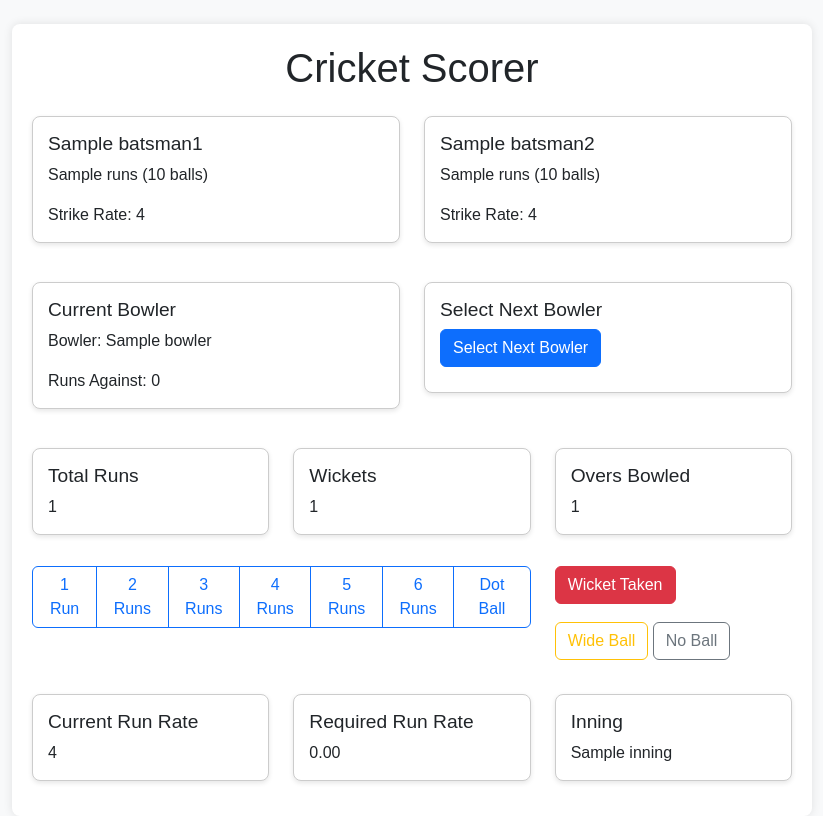
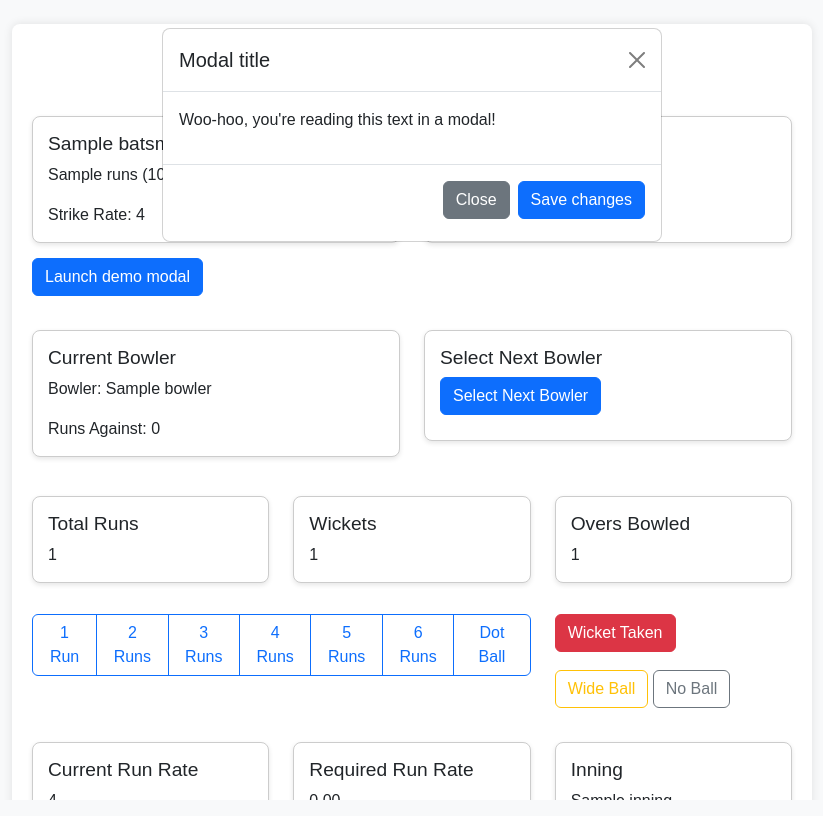
Before and after one commit to RuAstro/Restart_cricket, a Flask app: template templates/scorer_page.html in a window 1280 px wide. Shown: the whole page, without its empty margins (228-1051 px from the left). Run offline with Flask 3, Linux system fonts and the light colour scheme; the template is opened without the code that fills it: most values are stand-ins (such as "Sample title", 1, 10 or a date in 2020); some libraries are stand-ins or nearby versions.

Commit message:
added button for modal pop up(still working in progress)

```diff
--- a/templates/scorer_page.html
+++ b/templates/scorer_page.html
@@ -62,6 +62,28 @@
     </div>
 
 <!-- Bowler Section -->
+<button type="button" class="btn btn-primary" data-bs-toggle="modal" data-bs-target="#exampleModal">
+    Launch demo modal
+  </button>
+<!-- Modal -->
+<div class="modal fade show" id="exampleModal" tabindex="-1" aria-labelledby="exampleModalLabel" style="display: block;" aria-modal="true" role="dialog">
+    <div class="modal-dialog">
+      <div class="modal-content">
+        <div class="modal-header">
+          <h1 class="modal-title fs-5" id="exampleModalLabel">Modal title</h1>
+          <button type="button" class="btn-close" data-bs-dismiss="modal" aria-label="Close"></button>
+        </div>
+        <div class="modal-body">
+          <p>Woo-hoo, you're reading this text in a modal!</p>
+        </div>
+        <div class="modal-footer">
+          <button type="button" class="btn btn-secondary" data-bs-dismiss="modal">Close</button>
+          <button type="button" class="btn btn-primary">Save changes</button>
+        </div>
+      </div>
+    </div>
+  </div>
+
 <div class="row mt-4">
     <div class="col-md-6">
         <div class="card">
@@ -168,23 +190,5 @@
     </div>
 </div>
 
-  <!-- Modal -->
-  <div class="modal fade" id="exampleModalLive" tabindex="-1" aria-labelledby="exampleModalLiveLabel" style="display: none;" aria-hidden="true">
-  <div class="modal-dialog">
-    <div class="modal-content">
-      <div class="modal-header">
-        <h1 class="modal-title fs-5" id="exampleModalLiveLabel">Modal title</h1>
-        <button type="button" class="btn-close" data-bs-dismiss="modal" aria-label="Close"></button>
-      </div>
-      <div class="modal-body">
-        <p>Woo-hoo, you're reading this text in a modal!</p>
-      </div>
-      <div class="modal-footer">
-        <button type="button" class="btn btn-secondary" data-bs-dismiss="modal">Close</button>
-        <button type="button" class="btn btn-primary">Save changes</button>
-      </div>
-    </div>
-  </div>
-</div>
 
 {% endblock %}
```
